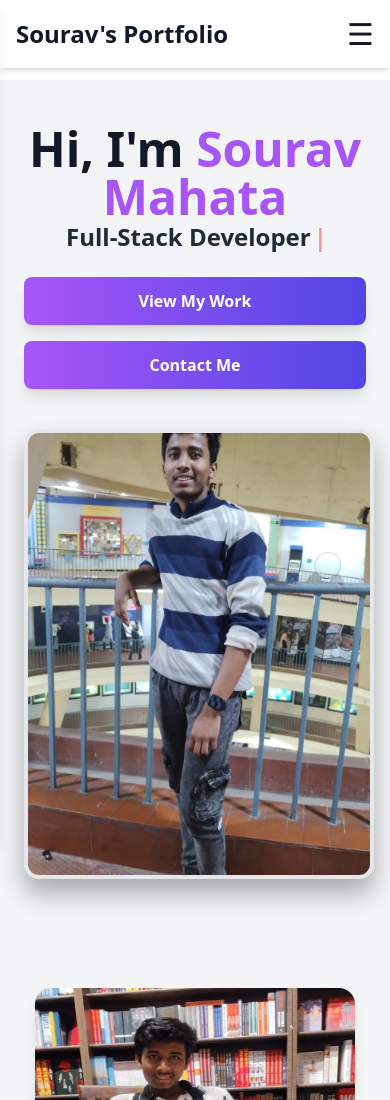
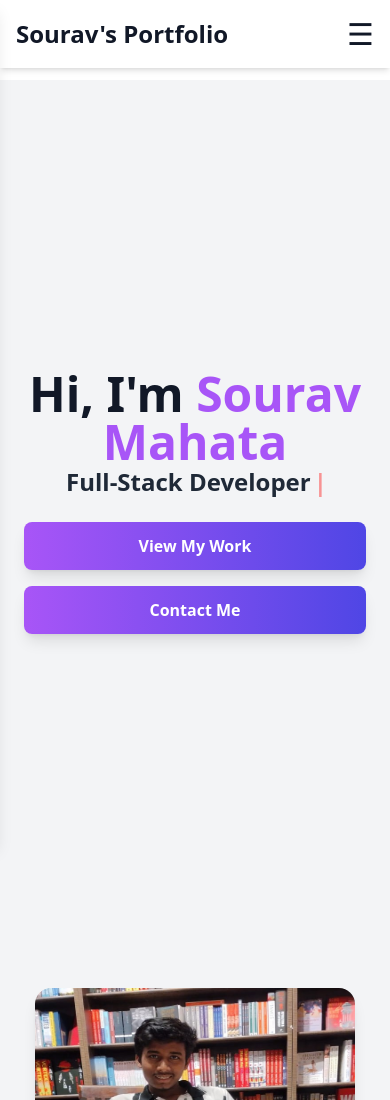
Before and after one commit to mahatasourav/Portfolio, a React (Vite) app in the folder frontend-main/: page / in a window 390 px wide. Shown: the top 1100 px of the page. Built offline with nearby package versions, Linux system fonts and the light colour scheme.

Commit message:
Hide right image on smaller screens for better responsiveness in Hero section

```diff
--- a/frontend-main/src/sections/Hero.jsx
+++ b/frontend-main/src/sections/Hero.jsx
@@ -54,11 +54,11 @@ const Hero = () => {
           </div>
         </div>
         {/* Right Image */}
-        <div className="w-full lg:w-1/2">
+        <div className="w-full lg:w-1/2 hidden sm:block">
           <img
             src={souravimg}
             alt="Hero Image"
-            className="w-full max-w-md mx-auto lg:max-w-lg rounded-lg shadow-lg transform hover:scale-105 transition-transform duration-300 border-4 "
+            className="w-full max-w-md mx-auto lg:max-w-lg rounded-lg shadow-lg transform hover:scale-105 transition-transform duration-300 border-4 sm:block hidden"
             style={{
               width: "350px",
               height: "450px",
```
